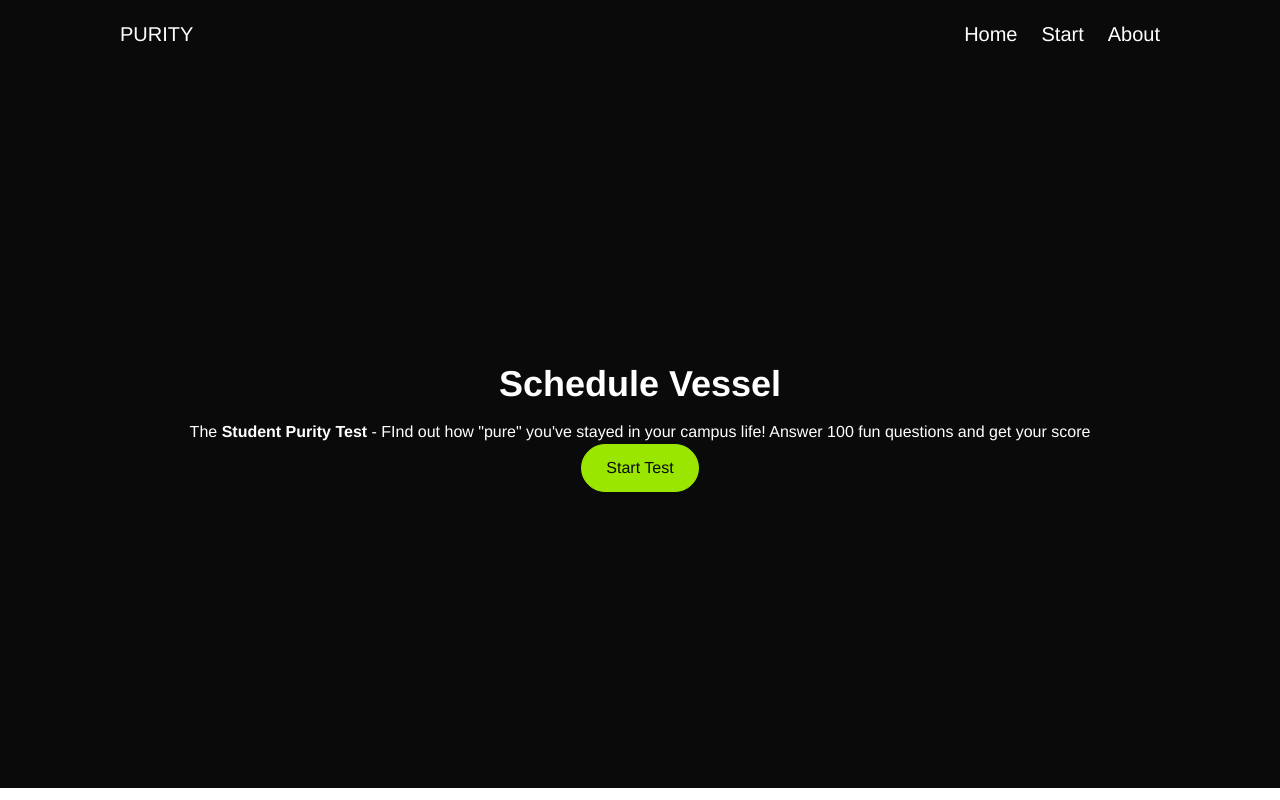
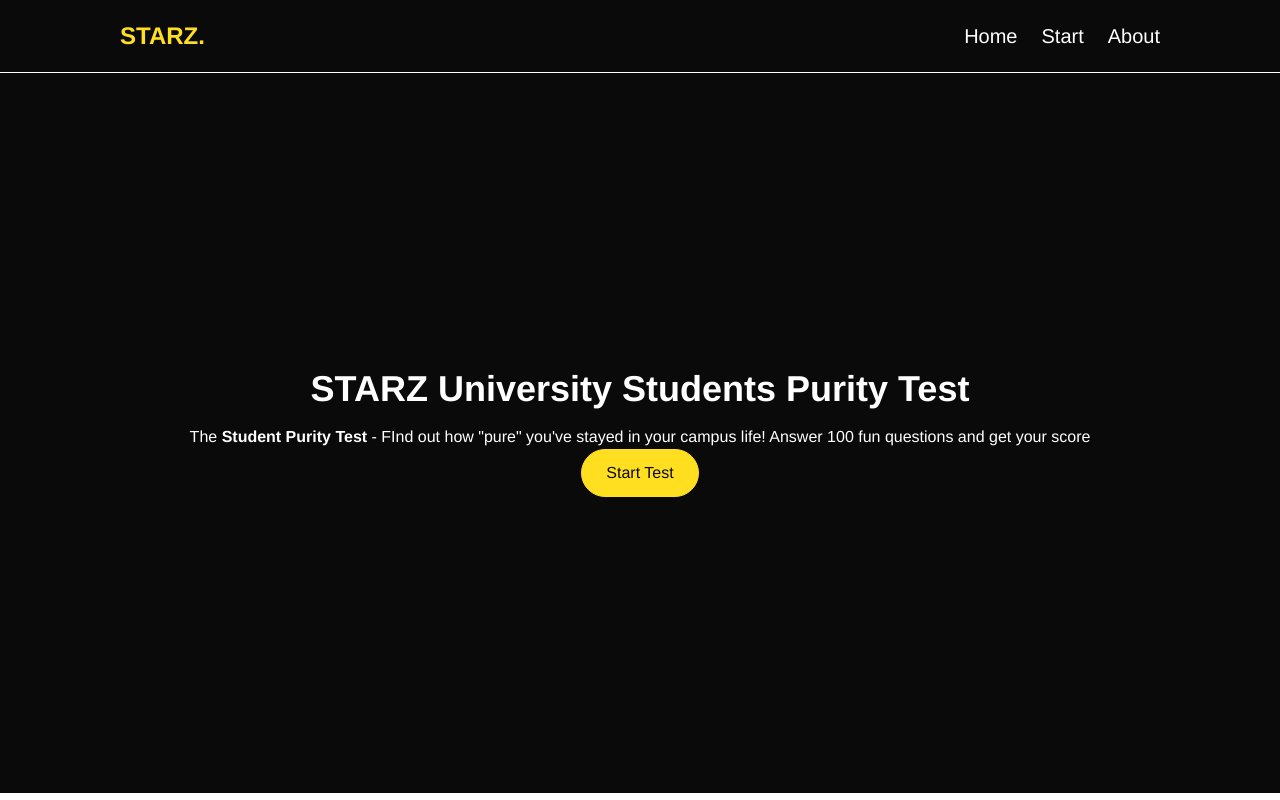
Before and after one commit to Rogers-17/Purity-Test, a Next.js app: page / in a window 1280 px wide. Built offline with nearby package versions, Linux system fonts and the light colour scheme.

Commit message:
updated readme files and changed UI

```diff
--- /dev/null
+++ b/src/app/about/page.tsx
@@ -0,0 +1,10 @@
+
+
+export default function About () {
+    return (
+        <div className="py-5 bg-neutral-950 text-white min-h-[90vh] text-center container">
+            This test is designed
+        </div>
+    );
+
+}
--- a/src/app/test/page.tsx
+++ b/src/app/test/page.tsx
@@ -54,7 +54,7 @@ export default function TestPage() {
                     {current + 1} / {questions.length}
                 </p>
             </div>
-            <h2 className="text-2xl font-semibold mb-4 text-lime-400">
+            <h2 className="text-2xl font-semibold mb-4 text-yellow-300">
                 Question {current + 1}
             </h2>
             <p className="text-lg mb-8">{q.text}</p>
--- a/src/app/test/result/page.tsx
+++ b/src/app/test/result/page.tsx
@@ -26,7 +26,7 @@ export default function ResultPage () {
     return (
         <section className="flex flex-col items-center justify-center min-h-[90vh] text-center p-8">
             <h1 className="text-3xl font-bold mb-4">Your Purity Score</h1>
-            <p className="text-6xl font-extrabold text-lime-400 mb-4">
+            <p className="text-6xl font-extrabold text-yellow-300 mb-4">
                 {score.toFixed(0)}%
             </p>
             <p className="text-lg mb-6">{message}</p>
--- a/src/components/layout/Navbar.tsx
+++ b/src/components/layout/Navbar.tsx
@@ -6,15 +6,15 @@ import Link from "next/link"
 const navLinks = [
     { name: "Home", href: "/"},
     { name: "Start", href: "/test"},
-    { name: "About", href: "/"},
+    { name: "About", href: "/about"},
 ]
 
 export const Navbar = () => {
     return (
-        <div className="py-5 bg-neutral-950 text-white">
+        <section className="border-b-white border-b py-5 bg-neutral-950 text-white">
             <div className="container">
                 <div className="flex items-center justify-between">
-                    <div className="text-xl"><Link href="/">PURITY</Link></div>
+                    <div className="text-2xl font-bold text-yellow-300"><Link href="/">STARZ.</Link></div>
                     <nav className="hidden md:flex gap-6 text-black/60 items-center text-xl">
                         {navLinks.map((link, index) => (
                             <Link key={index} href={link.href}
@@ -23,6 +23,6 @@ export const Navbar = () => {
                     </nav>
                 </div>
             </div>
-        </div>
+        </section>
     );
 }
--- a/src/components/ui/Button.tsx
+++ b/src/components/ui/Button.tsx
@@ -21,7 +21,7 @@ export const Button: React.FC<ButtonProps> = ({
     "border h-12 rounded-full px-6 font-medium transition focus:outline-none disabled:opacity-50 disabled:cursor-not-allowed";
 
     const variants: Record<ButtonVariant, string> = {
-        primary: "bg-lime-400 text-neutral-950 border-lime-400",
+        primary: "bg-yellow-300 text-neutral-950 border-yellow-300 ",
         secondary: "bg-gray-200 hover:bg-gray-300 text-gray-800",
         outline: "border-white text-white bg-transparent"
     };
--- a/src/components/ui/Loader.tsx
+++ b/src/components/ui/Loader.tsx
@@ -3,7 +3,7 @@ import React from 'react'
 const Loader = () => {
   return (
     <div className='flex flex-col items-center justify-center h-screen text-lime-600'>
-        <div className='w-12 h-12 border-4 border-lime-300 border-t-lime-600 rounded-full animate-spin'></div>
+        <div className='w-12 h-12 border-4 border-yellow-300 border-t-yellow-600 rounded-full animate-spin'></div>
         <p className='mt-4 text-gray-600 font-medium'>Loading questions...</p>
     </div>
   );
--- a/src/components/ui/ProgressBar.tsx
+++ b/src/components/ui/ProgressBar.tsx
@@ -8,7 +8,7 @@ interface ProgressBarProps {
 export const ProgressBar: React.FC<ProgressBarProps> = ( {progress} ) => {
     return (
         <div className="w-full bg-gray-200 rounded-full h-3 overflow-hidden">
-            <div className="bg-lime-400 h-3 transition-all duration-500 ease-out"
+            <div className="bg-yellow-300 h-3 transition-all duration-500 ease-out"
             style={{ width: `${progress}%`}}
             />
         </div>
--- a/src/pages/Homepage.tsx
+++ b/src/pages/Homepage.tsx
@@ -6,7 +6,7 @@ import Link from "next/link";
 export default function Homepage () {
     return (
         <section className="flex flex-col items-center justify-center min-h-[90vh] p-8 text-center">
-            <h1 className="text-4xl font-bold mb-4">Schedule Vessel</h1>
+            <h1 className="text-4xl font-bold mb-4">STARZ University Students Purity Test</h1>
             <p>The <strong>Student Purity Test</strong> - FInd out how "pure" you've
             stayed in your campus life! Answer 100 fun questions and get your score
             </p>
```
Also changed, not shown: 1 other file (tests, documents, lock files or other folders).
